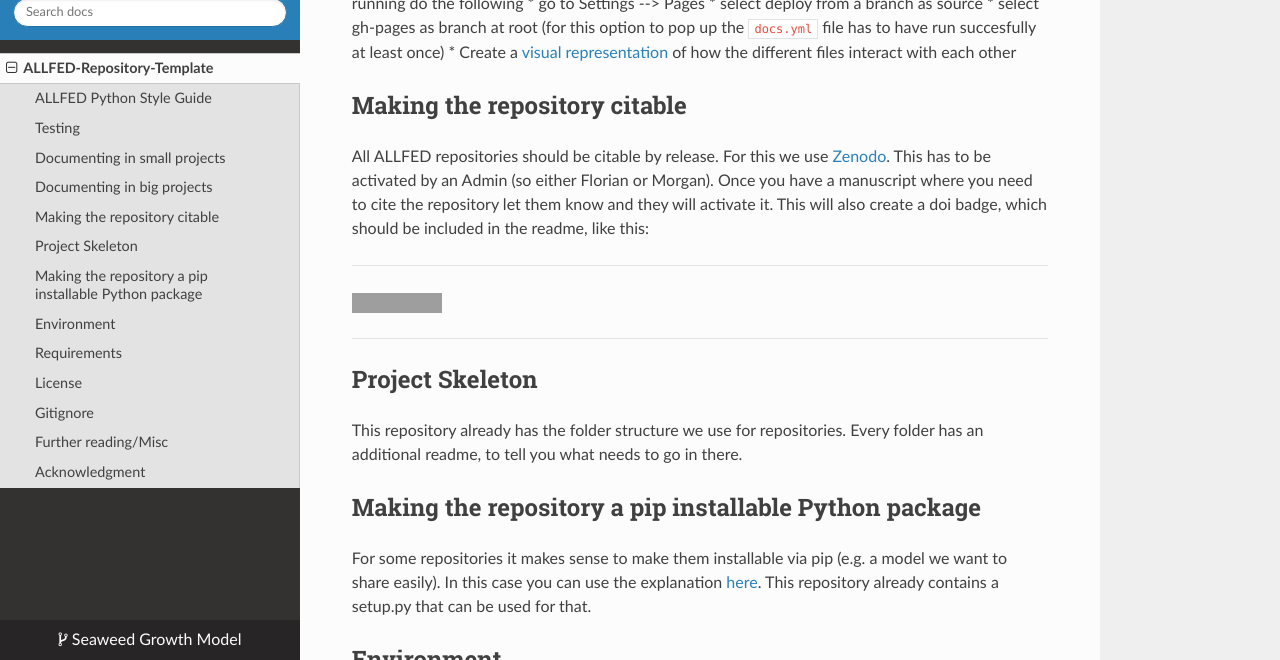
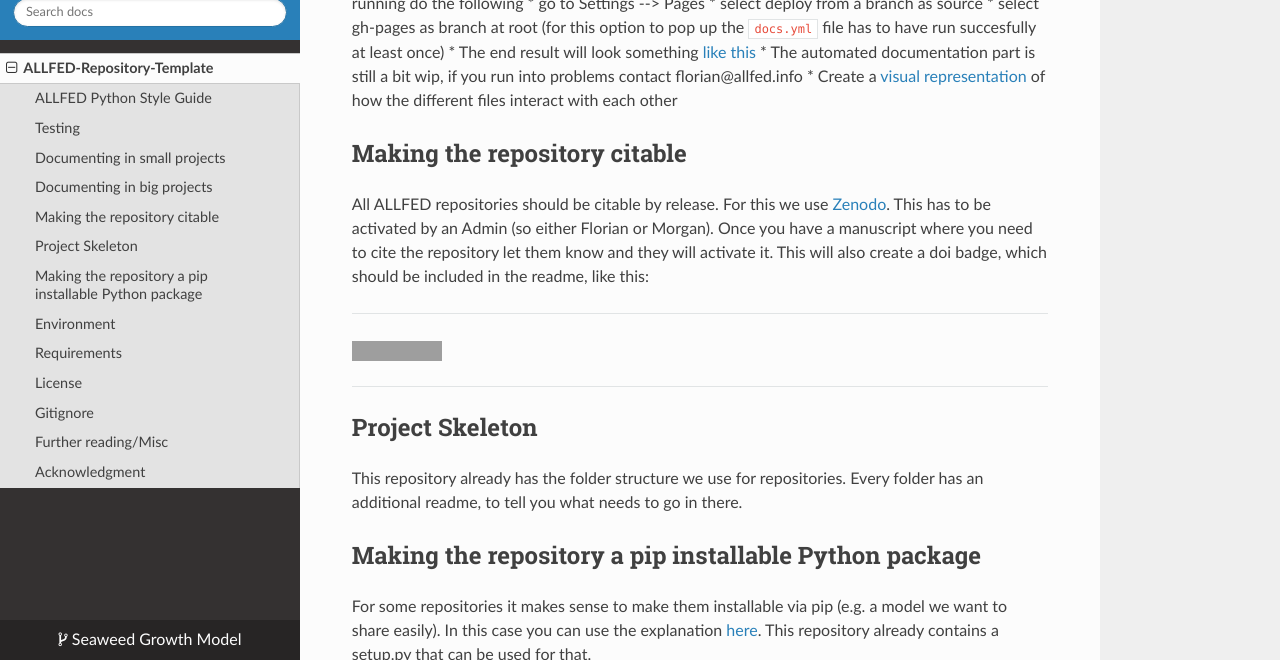
Before and after one commit to allfed/ALLFED-Repository-Template, an MkDocs documentation site: the page built from docs/sources/index.md, in a window 1280 px wide and 900 px high, scrolled down 1503 px, cut to the strip 240-900 px from the top of the window. Built offline with MkDocs 1.6.1, drawn with Linux system fonts in a browser that asks for light colours; nearby versions of some CDN libraries; grey boxes are pictures that could not be loaded.

Commit message:
Auto-updating the docs

```diff
--- a/docs/sources/index.md
+++ b/docs/sources/index.md
@@ -58,6 +58,8 @@ All the things for the small projects, but also:
     * go to Settings --> Pages
     * select deploy from a branch as source
     * select gh-pages as branch at root (for this option to pop up the `docs.yml` file has to have run succesfully at least once)
+    * The end result will look something [like this](https://florianjehn.github.io/Seaweed-Growth-Model/)
+    * The automated documentation part is still a bit wip, if you run into problems contact florian@allfed.info
 * Create a [visual representation](https://goodresearch.dev/_images/pcbi.1007358.g002.PNG_L.png) of how the different files interact with each other
 
 ## Making the repository citable
```
